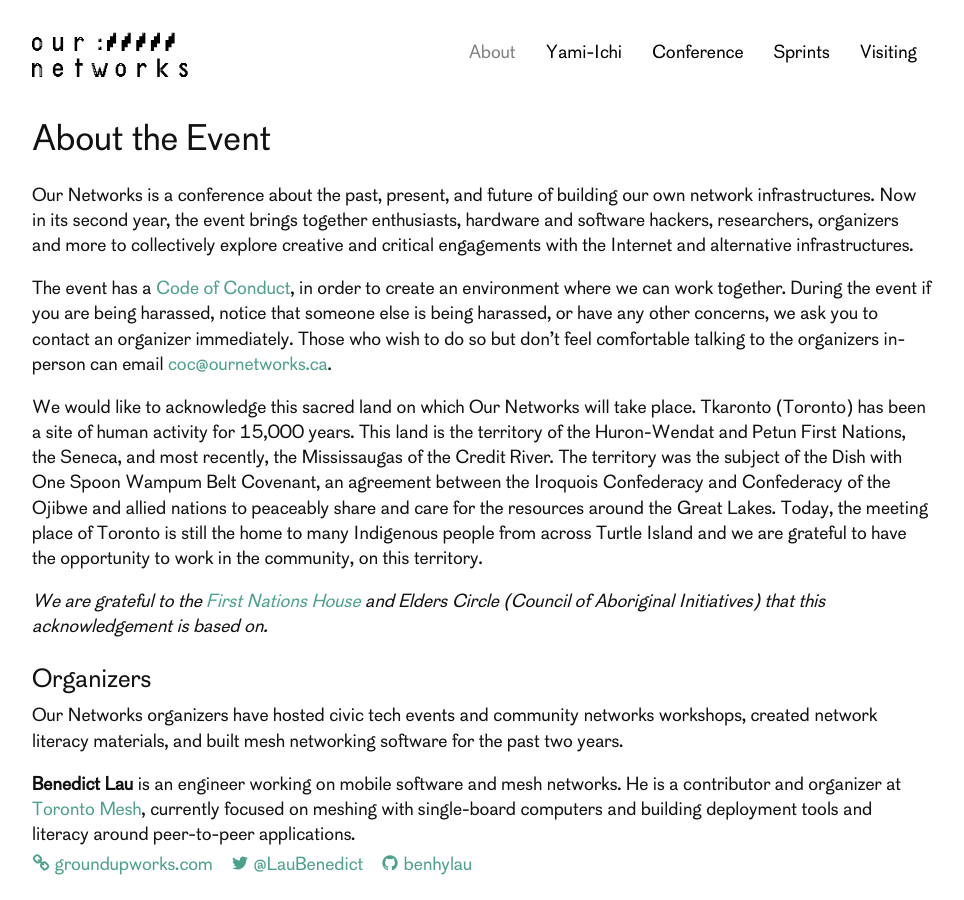
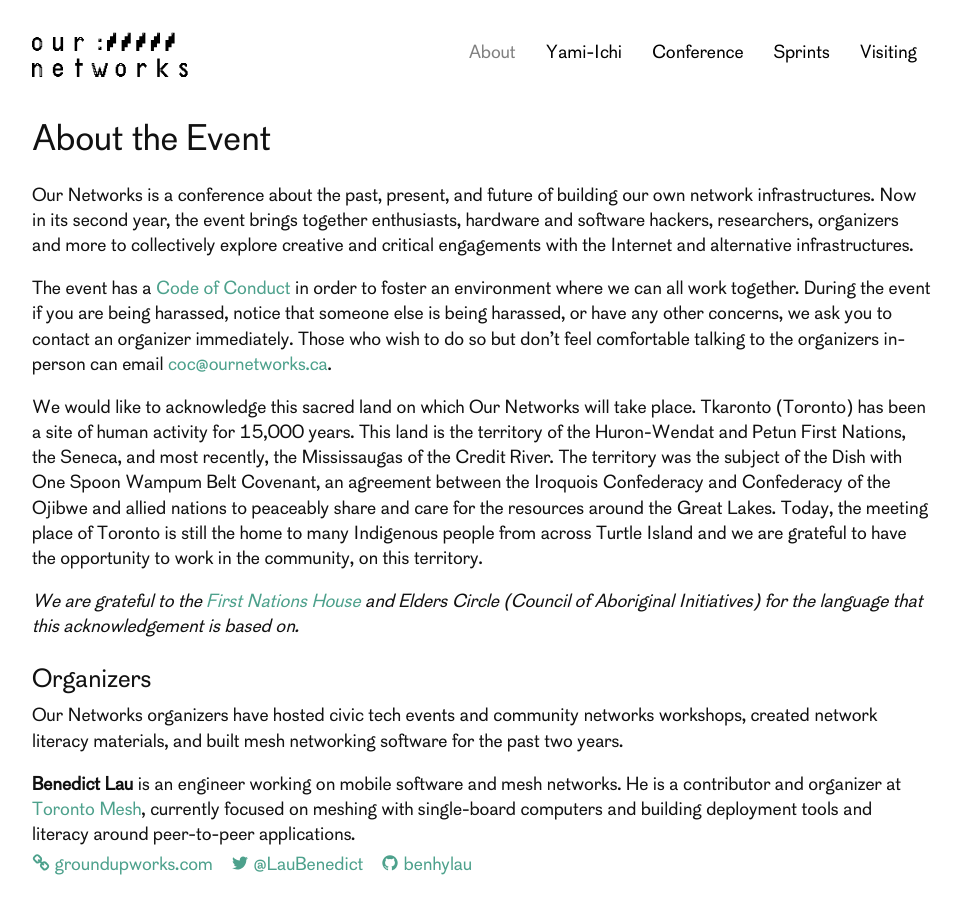
Before and after one commit to ournetworks/ournetworks.ca, a Jekyll site: the page built from about.md, in a window 1280 px wide and 900 px high. Shown: the whole window, without its empty margins (158-1122 px from the left). Built offline with Jekyll 4.4.1, drawn with Linux system fonts in a browser that asks for light colours.

Commit message:
slight refining of words on about pages

```diff
--- a/about.md
+++ b/about.md
@@ -10,11 +10,11 @@
 
 Our Networks is a conference about the past, present, and future of building our own network infrastructures. Now in its second year, the event brings together enthusiasts, hardware and software hackers, researchers, organizers and more to collectively explore creative and critical engagements with the Internet and alternative infrastructures.
 
-The event has a <a href="/code-of-conduct/">Code of Conduct</a>, in order to create an environment where we can work together. During the event if you are being harassed, notice that someone else is being harassed, or have any other concerns, we ask you to contact an organizer immediately. Those who wish to do so but don’t feel comfortable talking to the organizers in-person can email [coc@ournetworks.ca](mailto:coc@ournetworks.ca).
+The event has a <a href="/code-of-conduct/">Code of Conduct</a> in order to foster an environment where we can all work together. During the event if you are being harassed, notice that someone else is being harassed, or have any other concerns, we ask you to contact an organizer immediately. Those who wish to do so but don’t feel comfortable talking to the organizers in-person can email [coc@ournetworks.ca](mailto:coc@ournetworks.ca).
 
 We would like to acknowledge this sacred land on which Our Networks will take place. Tkaronto (Toronto) has been a site of human activity for 15,000 years. This land is the territory of the Huron-Wendat and Petun First Nations, the Seneca, and most recently, the Mississaugas of the Credit River. The territory was the subject of the Dish with One Spoon Wampum Belt Covenant, an agreement between the Iroquois Confederacy and Confederacy of the Ojibwe and allied nations to peaceably share and care for the resources around the Great Lakes. Today, the meeting place of Toronto is still the home to many Indigenous people from across Turtle Island and we are grateful to have the opportunity to work in the community, on this territory.
 
-_We are grateful to the [First Nations House](https://www.studentlife.utoronto.ca/fnh) and Elders Circle (Council of Aboriginal Initiatives) that this acknowledgement is based on._
+_We are grateful to the [First Nations House](https://www.studentlife.utoronto.ca/fnh) and Elders Circle (Council of Aboriginal Initiatives) for the language that this acknowledgement is based on._
 
 ###  Organizers
 
```
